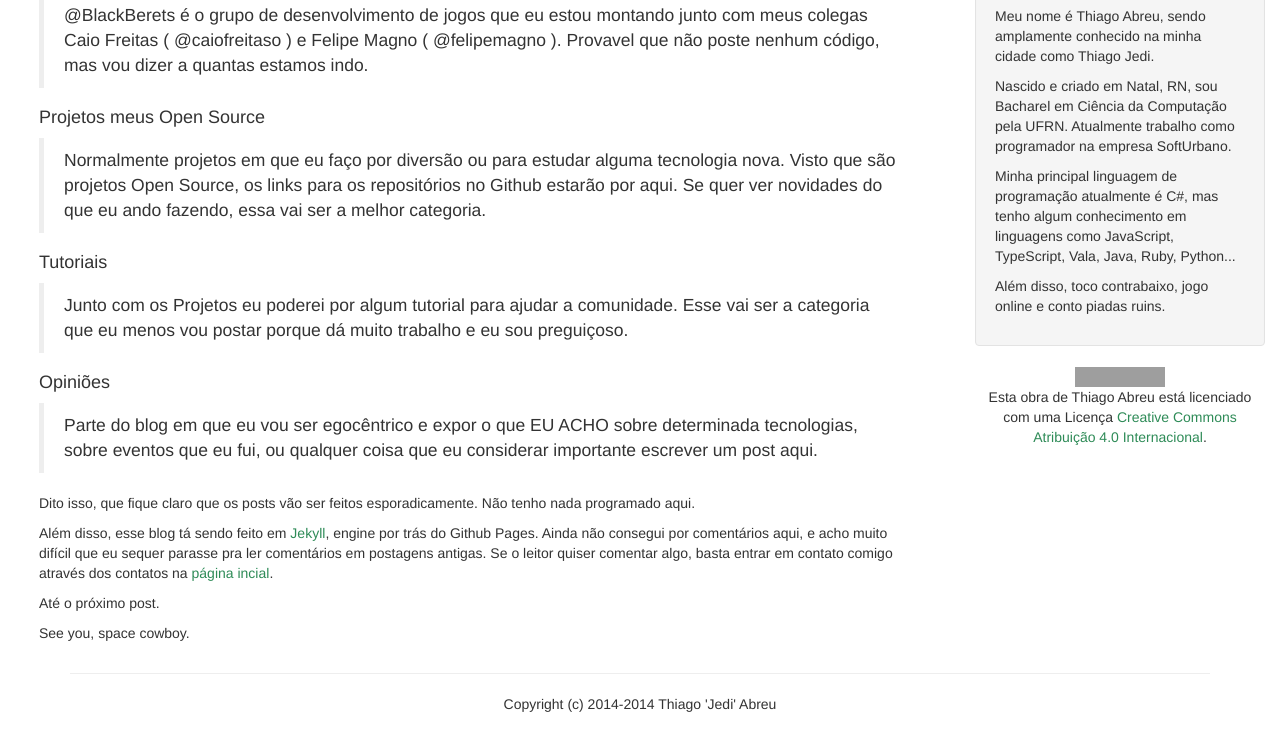
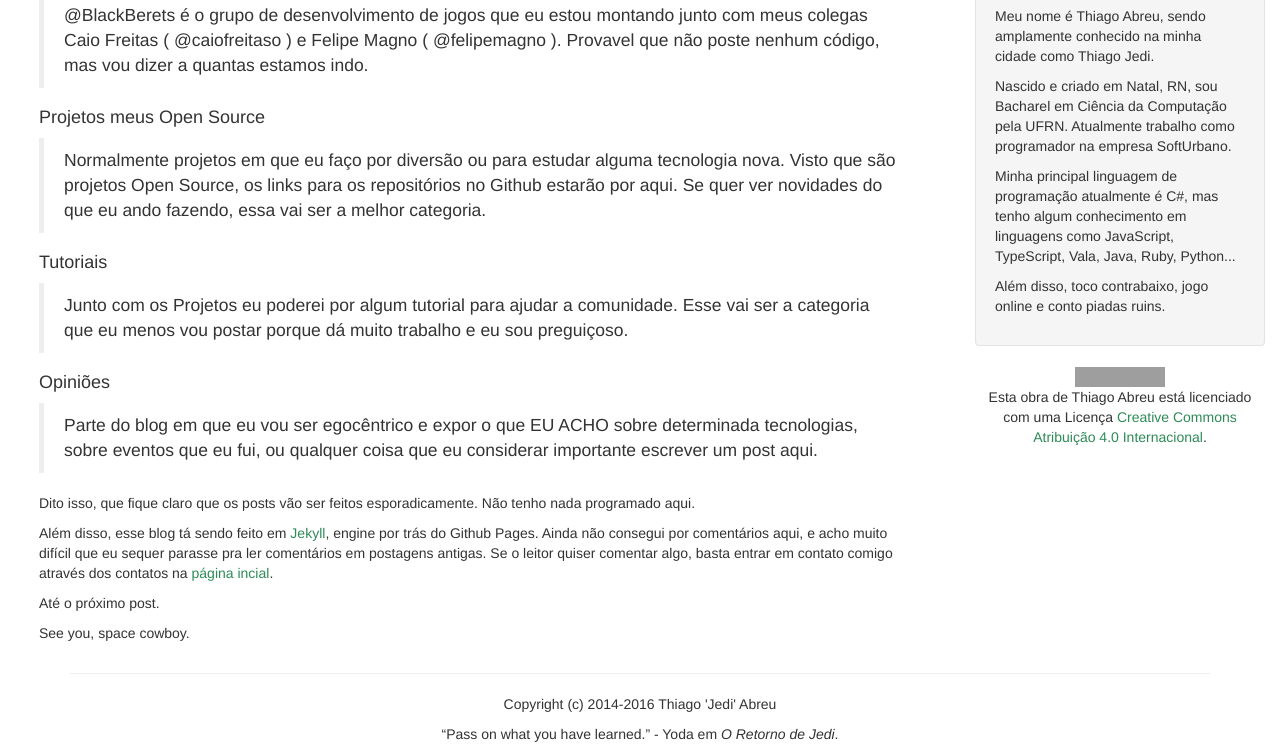
Before and after one commit to thiagojedi/thiagojedi.github.io, a Jekyll site: the page built from _posts/2014-05-16-Intro.md, in a window 1280 px wide, cut to the strip 370-1124 px from the top of the page. Built offline with Jekyll 4.4.1, drawn with Linux system fonts in a browser that asks for light colours; before the commit the page ends 1084 px from its top, so only the background shows below that; grey boxes are pictures that could not be loaded.

Commit message:
Centralizado rodapé em includes

```diff
--- /dev/null
+++ b/_includes/footer.html
@@ -0,0 +1,5 @@
+<hr/>
+
+<p>Copyright (c) 2014-2016 Thiago 'Jedi' Abreu</p>
+
+<p><q cite="Star Wars: Episode VI - Return of the Jedi">Pass on what you have learned.</q> - Yoda em <cite>O Retorno de Jedi</cite>.</p>
--- a/_layouts/default.html
+++ b/_layouts/default.html
@@ -33,7 +33,7 @@
 		</div>
 	</div>
 	<footer class="text-center container">
-		<hr/> Copyright (c) 2014-{{ page.date | date: "%Y" }} Thiago 'Jedi' Abreu
+		{% include footer.html %}
 	</footer>
 </body>
 
--- a/_layouts/post.html
+++ b/_layouts/post.html
@@ -52,7 +52,7 @@
 		</div>
 	</div>
 	<footer class="text-center container">
-		<hr/> Copyright (c) 2014-{{ page.date | date: "%Y" }} Thiago 'Jedi' Abreu
+		{% include footer.html %}
 	</footer>
 </body>
 
```
